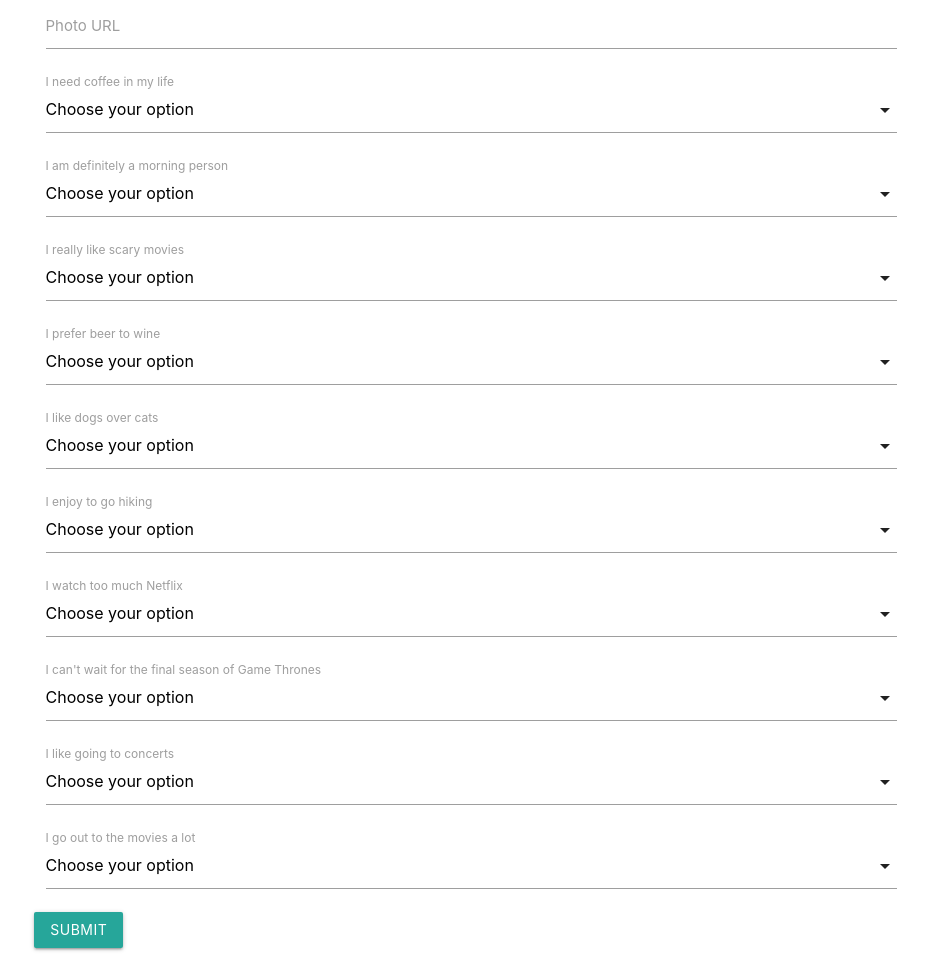
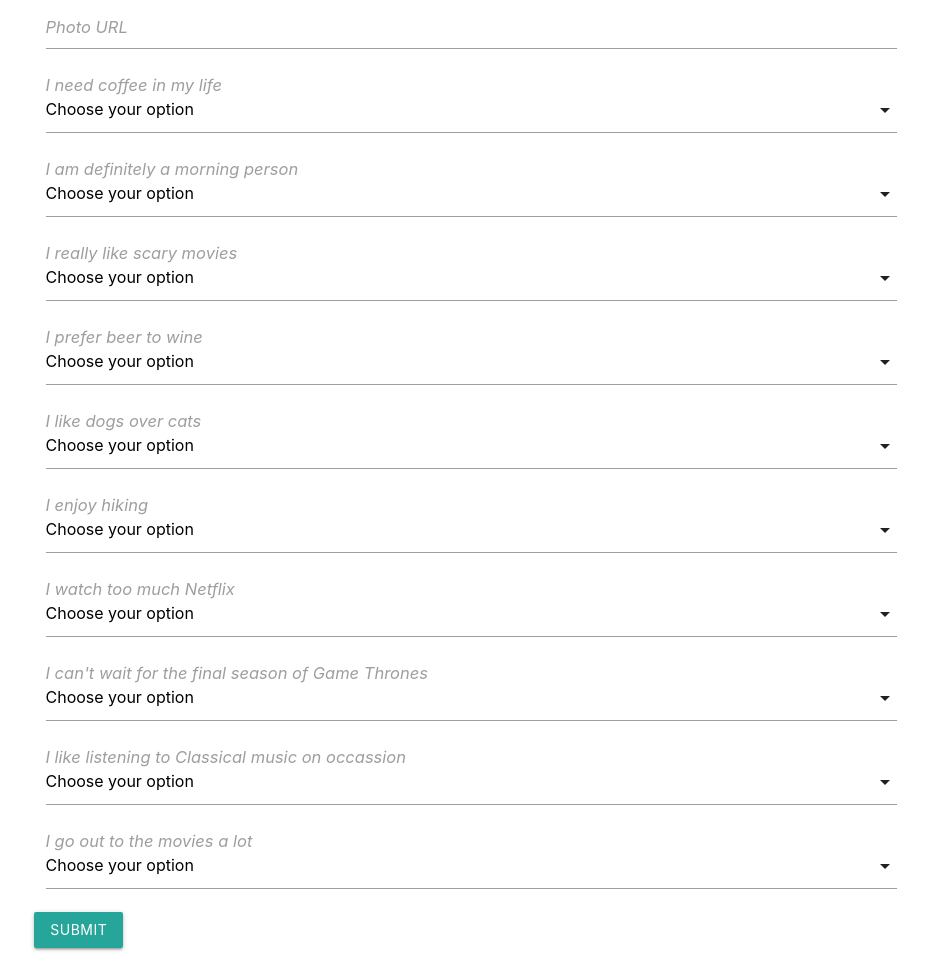
Before and after one commit to moralh2/FriendFinder, a website: page app/public/survey.html in a window 1280 px wide. Shown: the part 317-1285 px from the top of the page, without its empty margins (169-1097 px from the left). Drawn offline with nearby package versions, Linux system fonts and the light colour scheme.

Commit message:
styling to label questions

```diff
--- a/app/public/survey.html
+++ b/app/public/survey.html
@@ -14,6 +14,13 @@
 
     <!--CDN for JQuery-->
     <script src="https://ajax.googleapis.com/ajax/libs/jquery/3.3.1/jquery.min.js"></script>
+
+    <style>
+        label {
+            font-size: 1.1rem !important;
+            font-style: italic;
+        }
+    </style>
 </head>
 
 <body>
@@ -68,9 +75,9 @@
         var questions = [
             "I need coffee in my life", "I am definitely a morning person",
             "I really like scary movies", "I prefer beer to wine",
-            "I like dogs over cats", "I enjoy to go hiking",
+            "I like dogs over cats", "I enjoy hiking",
             "I watch too much Netflix", "I can't wait for the final season of Game Thrones",
-            "I like going to concerts", "I go out to the movies a lot"
+            "I like listening to Classical music on occassion", "I go out to the movies a lot"
         ];
 
         $(document).ready(function () {
```
